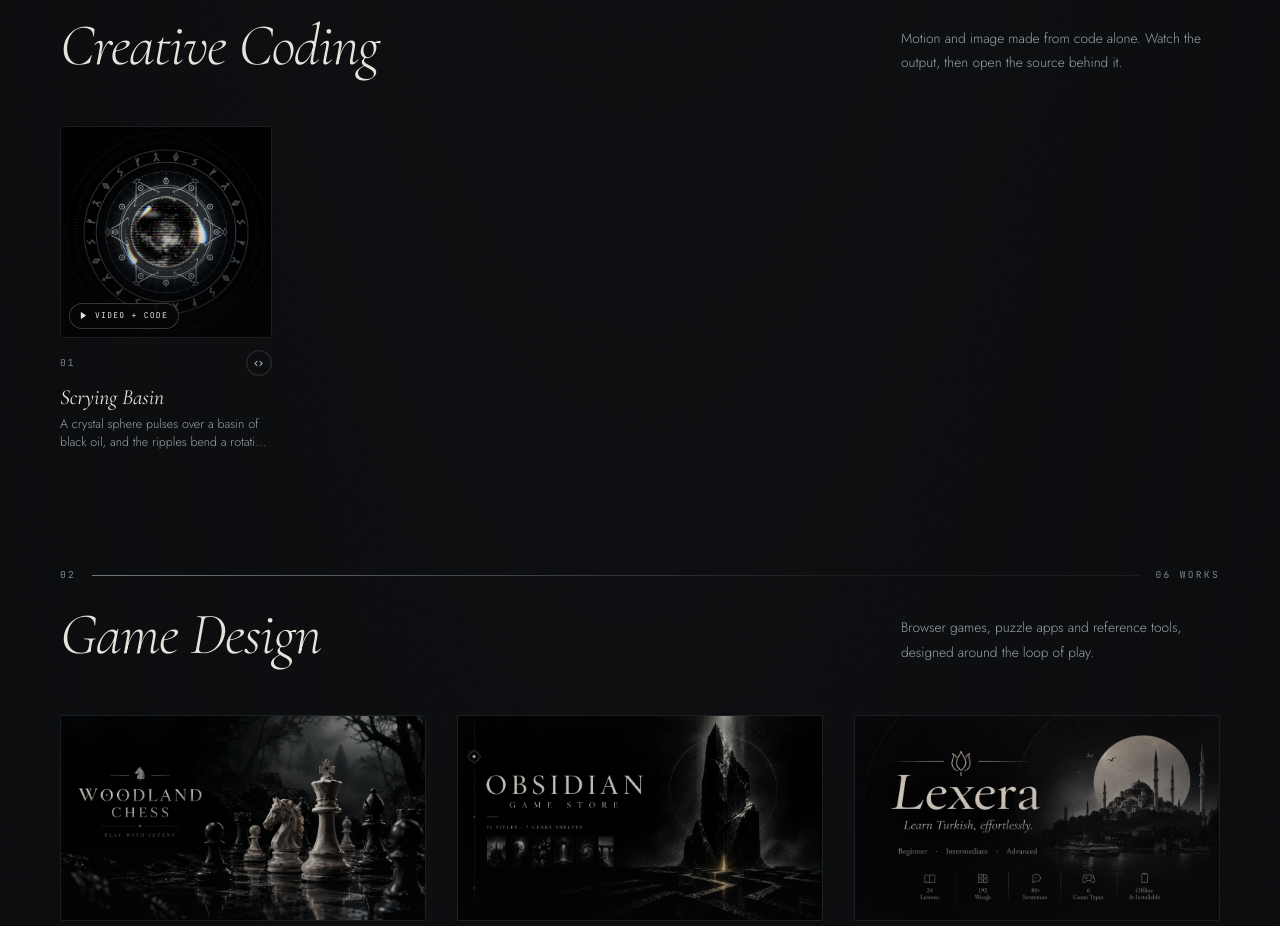
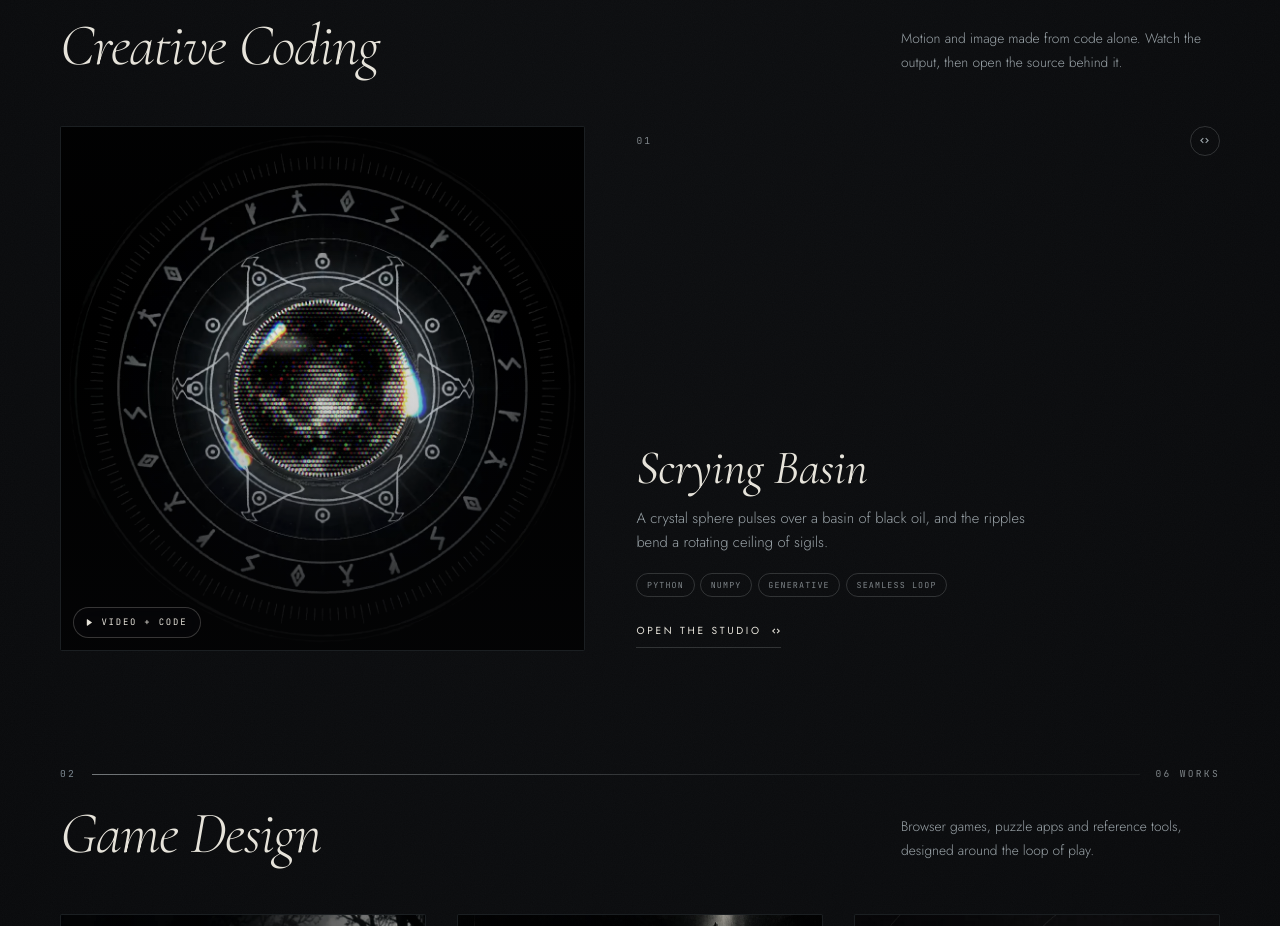
Before and after one commit to hassanireza/hassanireza.github.io, a React (Vite) app: page /portfolio in a window 1280 px wide. Shown: the part 840-1766 px from the top of the page. Built offline with nearby package versions, Linux system fonts and the light colour scheme.

Commit message:
Add files via upload

```diff
--- a/src/components/CreativeSection/CreativeSection.css
+++ b/src/components/CreativeSection/CreativeSection.css
@@ -71,35 +71,39 @@
   margin-top: clamp(2.6rem, 4.5vw, 4rem);
 }
 
-.cc-squares {
-  display: grid;
-  grid-template-columns: repeat(2, minmax(0, 1fr));
-  column-gap: clamp(0.9rem, 2vw, 1.6rem);
-  row-gap: clamp(1.8rem, 3vw, 2.6rem);
-}
-
-@media (min-width: 640px) {
-  .cc-squares {
-    grid-template-columns: repeat(3, minmax(0, 1fr));
-  }
-}
-
-@media (min-width: 900px) {
-  .cc-squares {
-    grid-template-columns: repeat(4, minmax(0, 1fr));
-  }
-}
-
-@media (min-width: 1240px) {
-  .cc-squares {
-    grid-template-columns: repeat(5, minmax(0, 1fr));
-  }
-}
-
 .cc-card.is-square .pf-frame {
   aspect-ratio: 1 / 1;
 }
 
+/* Each square cell is a size container, so a tile compacts according to the
+   width it actually gets (5 across, or 2 across on a phone) and relaxes to
+   the full caption when it has room (2 or 3 across, or a lone feature). */
+.cc-squares {
+  display: flex;
+  flex-direction: column;
+  row-gap: clamp(2.6rem, 4.5vw, 4rem);
+}
+
+.cc-row {
+  display: grid;
+  column-gap: clamp(1.25rem, 2.4vw, 2.25rem);
+}
+
+.cc-cell {
+  min-width: 0;
+  container-type: inline-size;
+}
+
+/* A lone square is the feature: the cover beside a larger caption. */
+.cc-card.is-square.is-feature .pf-link {
+  grid-template-columns: minmax(0, 0.9fr) minmax(0, 1fr);
+}
+
+.cc-card.is-square.is-feature .pf-frame {
+  max-width: 560px;
+}
+
+@container (max-width: 330px) {
   .cc-card.is-square .pf-caption {
     padding-top: 0.8rem;
   }
@@ -138,3 +142,4 @@
   .cc-card.is-square .pf-corners {
     inset: 8px;
   }
+}
--- a/src/components/CreativeSection/CreativeSection.tsx
+++ b/src/components/CreativeSection/CreativeSection.tsx
@@ -2,6 +2,8 @@ import { useMemo } from "react";
 import CreativeCard from "./CreativeCard";
 import { useGridColumns } from "../../hooks/useGridColumns";
 import { useReveal } from "../../hooks/useReveal";
+import { useSquareColumns } from "../../hooks/useSquareColumns";
+import { planSquareRows } from "../../lib/creativeLayout";
 import { GRID_TRACKS, planCells } from "../../lib/portfolioLayout";
 import { coverOf, CREATIVE_SECTION_ID, type CreativeCover, type CreativeWork } from "../../types/creative";
 import "../ProjectGrid/ProjectGrid.css";
@@ -51,12 +53,41 @@ function WideRun({ items, onOpen }: { items: RunItem[]; onOpen: (w: CreativeWork
   );
 }
 
-/** 1:1 covers: a denser grid, 2 / 3 / 4 / 5 per row as the screen widens. */
+/** 1:1 covers: up to 5 per row, with the same count-aware plan as the wide grid. */
 function SquareRun({ items, onOpen }: { items: RunItem[]; onOpen: (w: CreativeWork) => void }) {
+  const columns = useSquareColumns();
+  const rows = useMemo(() => {
+    const out: RunItem[][] = [];
+    let at = 0;
+    for (const size of planSquareRows(items.length, columns)) {
+      out.push(items.slice(at, at + size));
+      at += size;
+    }
+    return out;
+  }, [items, columns]);
+
   return (
     <div className="cc-squares cc-run">
-      {items.map(({ work, n }, i) => (
-        <CreativeCard key={work.id} work={work} number={num(n)} cover="square" stagger={i % 5} onOpen={onOpen} />
+      {rows.map((row, r) => (
+        <div
+          className="cc-row"
+          key={row[0].work.id}
+          style={{ gridTemplateColumns: `repeat(${row.length}, minmax(0, 1fr))` }}
+          data-row-size={row.length}
+        >
+          {row.map(({ work, n }, col) => (
+            <div className="cc-cell" key={work.id}>
+              <CreativeCard
+                work={work}
+                number={num(n)}
+                cover="square"
+                feature={row.length === 1}
+                stagger={col + (r % 2)}
+                onOpen={onOpen}
+              />
+            </div>
+          ))}
+        </div>
       ))}
     </div>
   );
--- /dev/null
+++ b/src/hooks/useSquareColumns.ts
@@ -0,0 +1,35 @@
+import { useEffect, useState } from "react";
+import type { SquareColumns } from "../lib/creativeLayout";
+
+const QUERIES: [string, SquareColumns][] = [
+  ["(min-width: 1240px)", 5],
+  ["(min-width: 900px)", 4],
+  ["(min-width: 640px)", 3],
+];
+
+function read(): SquareColumns {
+  if (typeof window === "undefined") return 5;
+  for (const [query, columns] of QUERIES) {
+    if (window.matchMedia(query).matches) return columns;
+  }
+  return 2;
+}
+
+/**
+ * How many 1:1 covers fit across at the current width: 5 on wide desktops,
+ * 4 on laptops and landscape tablets, 3 on tablets, 2 on phones. Mirrors
+ * useGridColumns, which does the same job for the 16:9 grid.
+ */
+export function useSquareColumns(): SquareColumns {
+  const [columns, setColumns] = useState<SquareColumns>(read);
+
+  useEffect(() => {
+    const lists = QUERIES.map(([q]) => window.matchMedia(q));
+    const update = () => setColumns(read());
+    lists.forEach((l) => l.addEventListener("change", update));
+    update();
+    return () => lists.forEach((l) => l.removeEventListener("change", update));
+  }, []);
+
+  return columns;
+}
--- /dev/null
+++ b/src/lib/creativeLayout.ts
@@ -0,0 +1,25 @@
+/**
+ * Count-aware row planning for 1:1 covers, which can fit up to five across.
+ *
+ * It is the same idea as planRows in portfolioLayout (rows always fill the
+ * full width, whatever the count) generalised to any column count:
+ *
+ *   count <= columns   one row holding every item (1 = a full-width feature)
+ *   otherwise          a leading row for the remainder, then full rows
+ *
+ * With 5 columns that gives, for 1..11 items:
+ *   1 | 2 | 3 | 4 | 5 | 1+5 | 2+5 | 3+5 | 4+5 | 5+5 | 1+5+5
+ *
+ * Each row is laid out as its own grid of exactly that many equal columns, so
+ * no row can ever come up short and the gutters stay the same everywhere.
+ */
+
+export type SquareColumns = 2 | 3 | 4 | 5;
+
+export function planSquareRows(count: number, columns: number): number[] {
+  if (count <= 0) return [];
+  if (count <= columns) return [count];
+  const remainder = count % columns;
+  const full = Math.floor(count / columns);
+  return [...(remainder > 0 ? [remainder] : []), ...Array<number>(full).fill(columns)];
+}
```
Also changed, not shown: 1 other file (tests, documents, lock files or other folders). Lines whose indentation alone changed are shown as unchanged.
